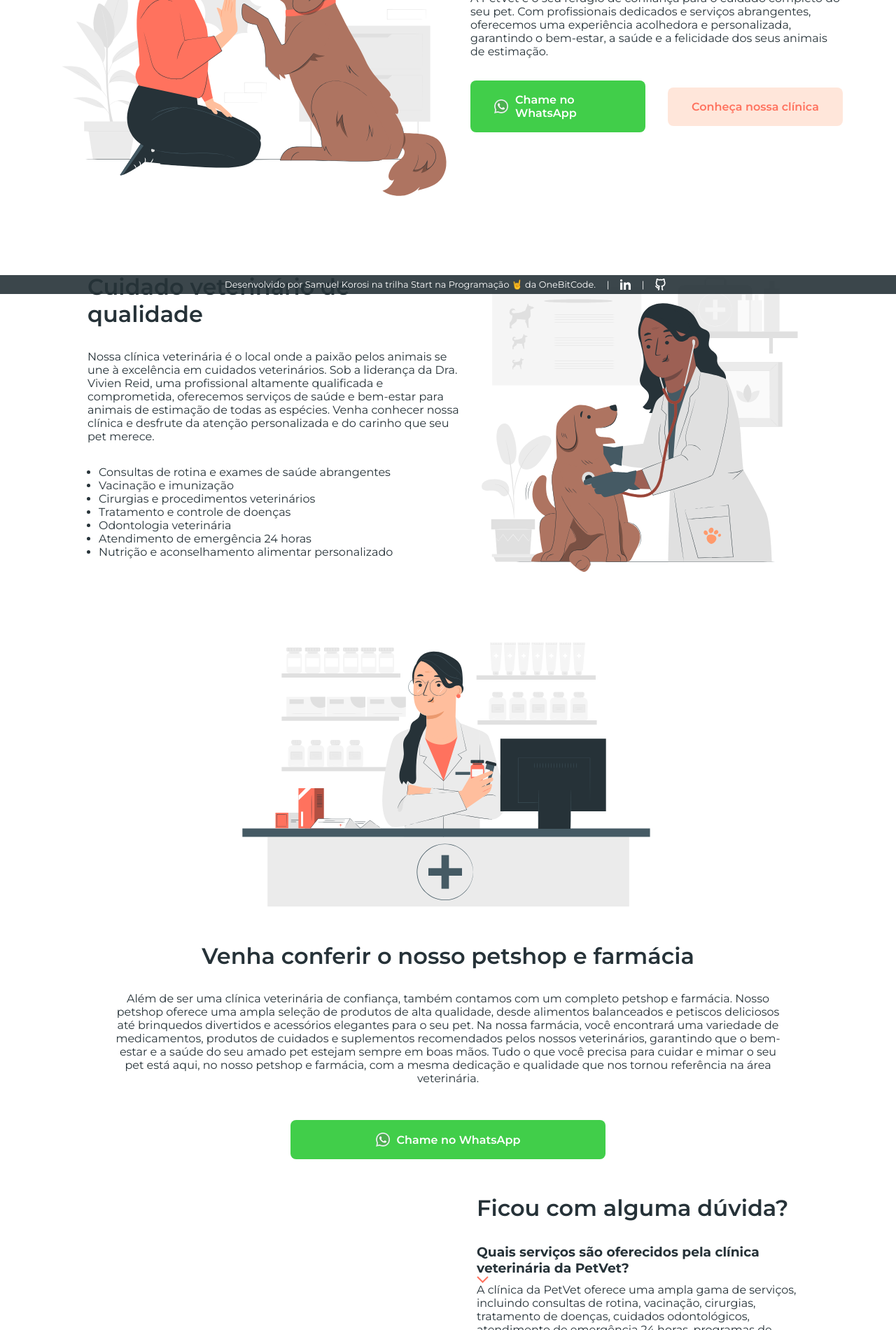
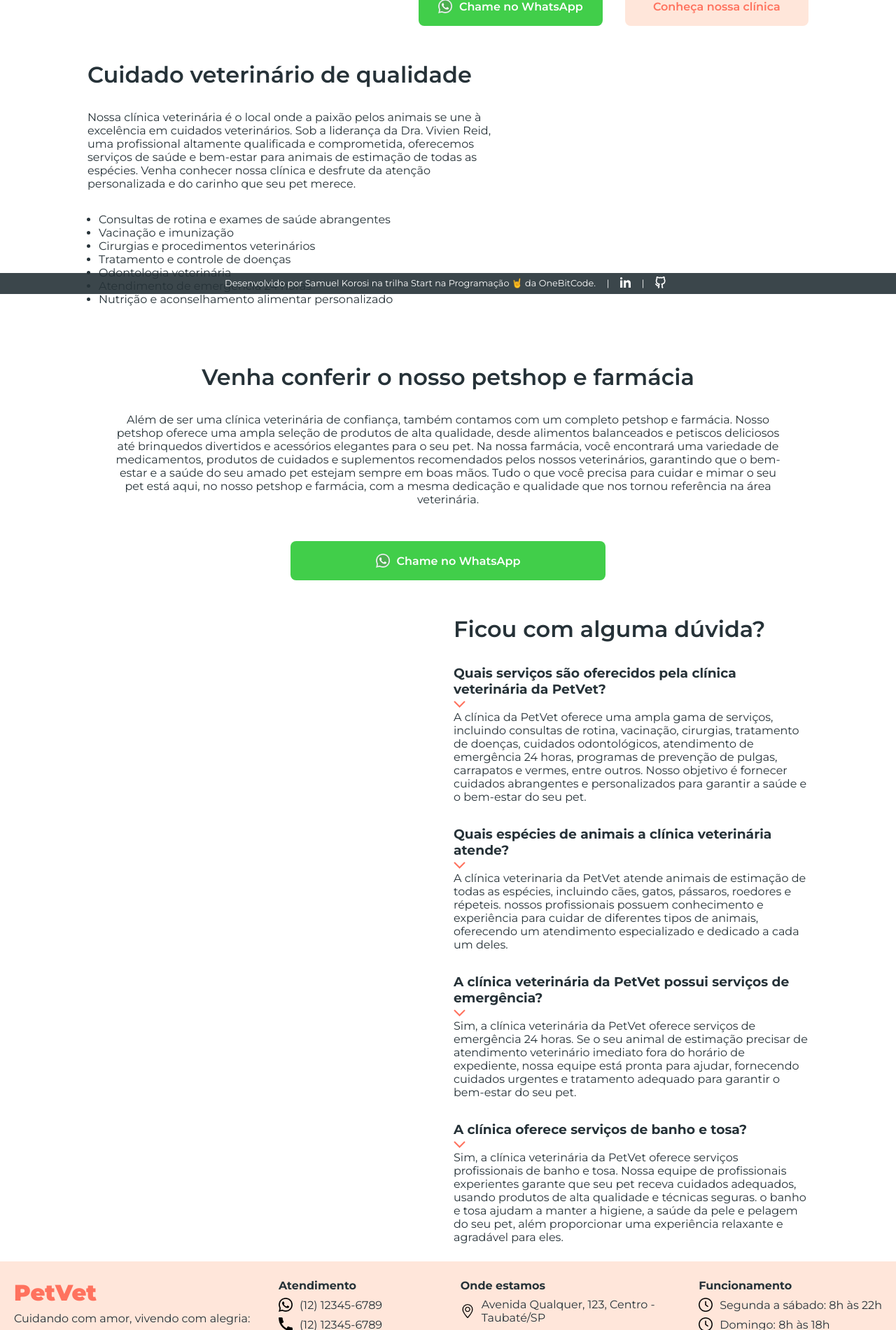
Before and after one commit to samuelkorosi/petvet, a plain HTML site: page index.html in a window 1280 px wide. Shown: the part 380-2280 px from the top of the page at 70% size. Drawn offline with Linux system fonts and the light colour scheme.

Commit message:
Correção de viweport/escala

```diff
--- a/index.html
+++ b/index.html
@@ -1,8 +1,11 @@
-<html>
+<!doctype html>
+<html lang="en">
 
 <head>
+    <meta charset="utf-8">
     <title>PetVet</title>
     <meta name="description" content="Garanta uma vida longa e cheia de alegria para o seu melhor amigo.">
+    <meta name="viewport" content="width=device-width, initial-scale=1">
     <link href="style.css" rel="stylesheet">
     <link rel="preconnect" href="https://fonts.googleapis.com">
     <link rel="preconnect" href="https://fonts.gstatic.com" crossorigin>
@@ -25,7 +28,7 @@
     <main>
         <section id="inicio" class="start-section">
             <div class="image-area">
-                <img src="./assets/img-love.svg" alt="Imagem principal" width="580px" height="580px">
+                <!-- <img src="./assets/img-love.svg" alt="Imagem principal" width="580px" height="580px"> -->
             </div>
             <div class="text-area">
                 <h1>Garanta uma vida longa e cheia de alegria para o seu melhor amigo.</h1>
@@ -64,13 +67,13 @@
                 </ul>
             </div>
             <div class="image-area">
-                <img src="./assets/img-medic.svg" alt="Atendimento" width="480px" height="480px" loading="lazy">
+                <!-- <img src="./assets/img-medic.svg" alt="Atendimento" width="480px" height="480px" loading="lazy"> -->
             </div>
         </section>
         <section id="farmacia" class="shop-section">
             <div class="image-area">
-                <img src="./assets/img-pharmacy.svg" alt="Farmácia" width="645px" max-width="645px" height="auto"
-                    loading="lazy">
+                <!-- <img src="./assets/img-pharmacy.svg" alt="Farmácia" width="645px" max-width="645px" height="auto"
+                    loading="lazy"> -->
             </div>
             <div class="text-area">
                 <h1>Venha conferir o nosso petshop e farmácia</h1>
@@ -101,7 +104,7 @@
         </section>
         <section id="duvidas" class="faq-section">
             <div class="image-area">
-                <img src="./assets/img-faq.svg" alt="Dúvidas" width="540px" height="auto" loading="lazy">
+                <!-- <img src="./assets/img-faq.svg" alt="Dúvidas" width="540px" height="auto" loading="lazy"> -->
             </div>
             <div class="text-area">
                 <h1>Ficou com alguma dúvida?</h1>
--- a/style.css
+++ b/style.css
@@ -27,7 +27,7 @@ header {
     position: sticky;
     top: 0;
 
-    padding: 25px 50px;
+    padding: 20px 20px;
 
     background-color: var(--principal-color);
 
@@ -37,7 +37,7 @@ header {
      }
 
     nav {
-        display: flex;
+        /* display: flex;
         gap: 50px;
 
         font-size: 20px;
@@ -47,7 +47,8 @@ header {
             &:hover {
                 color: var(--high-color);
             }
-        }
+        } */
+         display: none;
     }
 
     .title-header {
@@ -62,7 +63,7 @@ section {
     align-items: center;
     justify-content: center;
 
-    padding: 25px 50px;
+    padding: 25px 20px;
     gap: 1rem;
 
     h1 {
@@ -106,7 +107,7 @@ section {
         flex-direction: column;
         align-items: center;
         justify-content: center;
-        gap: 2rem;
+        gap: 1rem;
     }
 }
 
@@ -127,11 +128,11 @@ footer {
     flex-direction: column;
     align-items: start;
 
-    padding: 25px 50px;
+    padding: 25px 20px;
     gap: 2rem;
 
     background-color: var(--secondary-color);
-    font-size: 2rem;
+    font-size: 1rem;
 
     div {
         display: flex;
@@ -141,7 +142,7 @@ footer {
     }
 
     .dados {
-        gap: 1rem;
+        gap: 0.5rem;
 
         .contato {
             display: flex;
@@ -151,7 +152,7 @@ footer {
             cursor: pointer;
 
             img {
-                width: 35px;
+                width: 20px;
                 margin-right: 10px;
             }
         }
@@ -159,7 +160,7 @@ footer {
 
     .title-footer {
         font-weight: 900;
-        font-size: 4rem;
+        font-size: 2rem;
         text-decoration: none;
         color: var(--high-color);
     }
@@ -179,10 +180,10 @@ footer {
     background-color: var(--bg-dev-color);
     width: 100%;
     height: auto;
-    padding: 10px 25px;
+    padding: 10px 5px;
 
     * {
-        font-size: 2rem;
+        font-size: 0.8rem;
         color: white;
         text-decoration: none;
         text-align: center;
@@ -194,10 +195,10 @@ footer {
         align-items: center;
         justify-content: space-around;
 
-        min-width: 200px;
+        min-width: 100px;
 
         img {
-            width: 50px;
+            width: 15px;
         }
     }
 
@@ -210,23 +211,25 @@ footer {
     display: flex;
     align-items: center;
     justify-content: center;
+    text-wrap: nowrap;
 
-    min-width: 50%;
+    min-width: 250px;
+    min-height: 55px;
 
-    padding: 2rem 3rem;
+    padding: 1rem 2rem;
 
     border: 2px solid transparent;
     border-radius: 0.5rem;
 
     font-weight: 600;
-    font-size: 3rem;
+    font-size: 1rem;
 
     text-decoration: none;
     cursor: pointer;
 
     img {
-        width: 50px;
-        margin-right: 20px;
+        width: 20px;
+        margin-right: 10px;
     }
 
     &.full {
@@ -255,6 +258,22 @@ footer {
 }
 
 @media only screen and (min-width: 768px) {
+    header {
+        nav {
+            display: flex;
+            gap: 50px;
+
+            font-size: 20px;
+            font-weight: 600;
+
+            * {
+                &:hover {
+                    color: var(--high-color);
+                }
+            }
+        }
+    }
+
     section {
         ul {
             padding-left: 1rem;
@@ -274,10 +293,6 @@ footer {
     .btn {
         min-width: 250px;
         min-height: 55px;
-
-        font-size: 1rem;
-
-        padding: 1rem 2rem;
 
         img {
             width: 20px;
@@ -398,23 +413,8 @@ footer {
         flex-direction: row;
         justify-content: space-between;
 
-        padding: 25px 125px;
-
-        font-size: 1rem;
-
-        .title-footer {
-            font-size: 2rem;
-        }
-
         .dados {
-            gap: 0.5rem;
             max-width: 300px;
-
-            .contato {
-                img {
-                    width: 20px;
-                }
-            }
         }
     }
 
```
